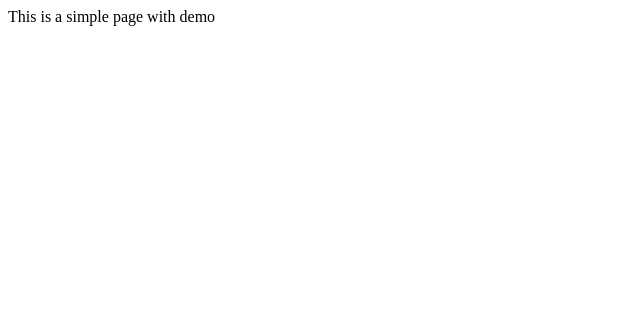
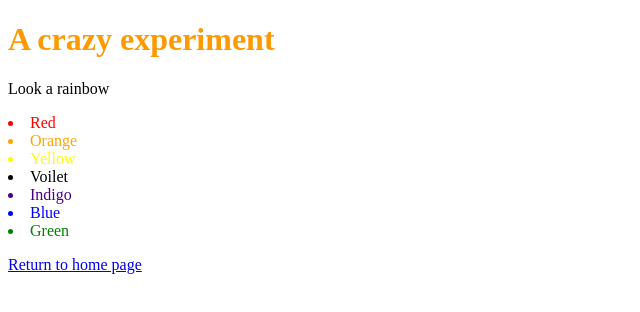
Before and after one commit to ramyashannu/Project, a plain HTML site: page rainbow.html in a window 1280 px wide. Shown: the whole page, without its empty margins (0-640 px from the left). Drawn offline with Linux system fonts and the light colour scheme.

Commit message:
added colors

```diff
--- a/rainbow.html
+++ b/rainbow.html
@@ -1,5 +1,21 @@
+<!DOCTYPE html>
 <html>
-<body>
-This is a simple page with demo
+<head>
+ <title> A CRAZY EXPERIMENT </title>
+ </head>
+ <body>
+ <h1 style="color:#F90"> A crazy experiment </h1>
+
+ <p> Look a rainbow </p>
+ <u1>
+    <li style="color : red">Red </li>
+	<li style="color : orange">Orange </li>
+	<li style="color : yellow">Yellow </li>
+	<li style="color : voilet">Voilet </li>
+	<li style="color : indigo">Indigo </li>
+	<li style="color : blue">Blue </li>
+	<li style="color : green">Green </li>
+</u1>
+<p><a href="index.html"> Return to home page</p>
 </body>
 </html>
```
